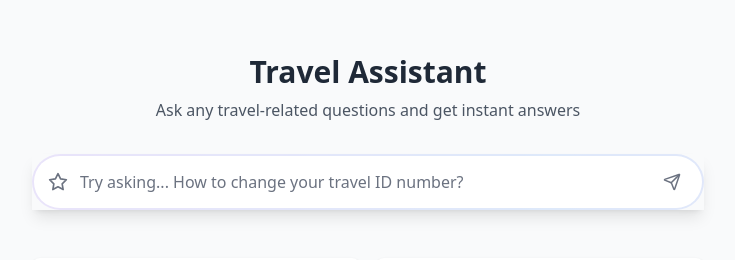
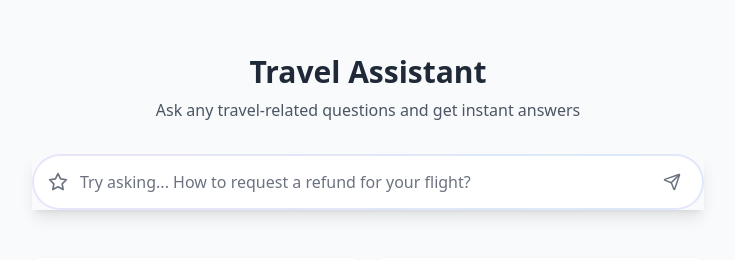
Before and after one commit to nevenkiwi/shimmer-input-reveal, a React (Vite) app: page / in a window 1280 px wide. Shown: the part 132-392 px from the top of the page, without its empty margins (272-1007 px from the left). Built offline with nearby package versions, Linux system fonts and the light colour scheme.

Commit message:
feat: Implement typewriter placeholder animation

```diff
--- a/src/components/AnimatedInput.tsx
+++ b/src/components/AnimatedInput.tsx
@@ -1,19 +1,32 @@
-import React, { useState, useEffect } from "react";
+
+import React, { useState, useEffect, useRef } from "react";
 import { cn } from "@/lib/utils";
 import { Send } from "lucide-react";
+
 interface AnimatedInputProps {
   onSubmit?: (value: string) => void;
   className?: string;
 }
-const placeholders = ["Try asking... How to request a refund for your flight?", "Try asking... How to change your travel ID number?", "Try asking... How to check-in online with the airline?", "Try asking... How to request special assistance?"];
+
+const placeholderPrefixText = "Try asking...";
+const placeholderTexts = [
+  "How to request a refund for your flight?",
+  "How to change your travel ID number?",
+  "How to check-in online with the airline?",
+  "How to request special assistance?"
+];
+
 const AnimatedInput: React.FC<AnimatedInputProps> = ({
   onSubmit,
   className
 }) => {
   const [inputValue, setInputValue] = useState("");
-  const [currentPlaceholder, setCurrentPlaceholder] = useState(0);
+  const [currentPlaceholderIndex, setCurrentPlaceholderIndex] = useState(0);
+  const [displayText, setDisplayText] = useState("");
+  const [isTyping, setIsTyping] = useState(true);
   const [showGradientBorder, setShowGradientBorder] = useState(true);
-  const [isChangingPlaceholder, setIsChangingPlaceholder] = useState(false);
+
+  const timeoutRef = useRef<NodeJS.Timeout | null>(null);
 
   // Fade away gradient border after initial load
   useEffect(() => {
@@ -24,19 +37,42 @@ const AnimatedInput: React.FC<AnimatedInputProps> = ({
     return () => clearTimeout(timer);
   }, []);
 
-  // Rotate through placeholders
+  // Typewriter animation effect
   useEffect(() => {
-    const interval = setInterval(() => {
-      setIsChangingPlaceholder(true);
+    const currentText = placeholderTexts[currentPlaceholderIndex];
 
-      // Wait for fade out to complete
-      setTimeout(() => {
-        setCurrentPlaceholder(prev => (prev + 1) % placeholders.length);
-        setIsChangingPlaceholder(false);
-      }, 500);
-    }, 4000);
-    return () => clearInterval(interval);
-  }, []);
+    if (isTyping) {
+      if (displayText.length < currentText.length) {
+        // Typing phase - add one character at a time
+        timeoutRef.current = setTimeout(() => {
+          setDisplayText(currentText.substring(0, displayText.length + 1));
+        }, 100);
+      } else {
+        // Finished typing - pause before starting to erase
+        timeoutRef.current = setTimeout(() => {
+          setIsTyping(false);
+        }, 2000);
+      }
+    } else {
+      if (displayText.length > 0) {
+        // Erasing phase - remove one character at a time
+        timeoutRef.current = setTimeout(() => {
+          setDisplayText(displayText.substring(0, displayText.length - 1));
+        }, 50);
+      } else {
+        // Finished erasing - move to next text and start typing again
+        setCurrentPlaceholderIndex((prev) => (prev + 1) % placeholderTexts.length);
+        setIsTyping(true);
+      }
+    }
+
+    return () => {
+      if (timeoutRef.current) {
+        clearTimeout(timeoutRef.current);
+      }
+    };
+  }, [displayText, isTyping, currentPlaceholderIndex]);
+
   const handleSubmit = (e: React.FormEvent) => {
     e.preventDefault();
     if (inputValue.trim() && onSubmit) {
@@ -44,6 +80,7 @@ const AnimatedInput: React.FC<AnimatedInputProps> = ({
       setInputValue("");
     }
   };
+
   return <form onSubmit={handleSubmit} className={cn("relative w-full max-w-2xl transition-all duration-500", className)}>
       <div className={cn("absolute inset-0 rounded-full transition-opacity duration-1000 opacity-0 overflow-hidden", showGradientBorder && "opacity-100")}>
         <div className="absolute inset-0 animate-liquid-flow bg-gradient-to-r from-purple-500 via-blue-500 to-teal-500 to-violet-500 to-pink-500" />
@@ -55,11 +92,22 @@ const AnimatedInput: React.FC<AnimatedInputProps> = ({
             <polygon points="12 2 15.09 8.26 22 9.27 17 14.14 18.18 21.02 12 17.77 5.82 21.02 7 14.14 2 9.27 8.91 8.26 12 2" />
           </svg>
         </div>
-        <input type="text" value={inputValue} onChange={e => setInputValue(e.target.value)} className={cn("flex-1 h-14 bg-transparent border-none outline-none text-gray-700 dark:text-gray-200 px-2", "placeholder:text-gray-500 dark:placeholder:text-gray-400", isChangingPlaceholder && "animate-fade-out")} placeholder={placeholders[currentPlaceholder]} />
-        <button type="submit" className="flex items-center justify-center w-10 h-10 mr-3 text-gray-500 hover:text-gray-800 dark:hover:text-gray-200 transition-colors" disabled={!inputValue.trim()}>
+        <input
+          type="text"
+          value={inputValue}
+          onChange={e => setInputValue(e.target.value)}
+          className="flex-1 h-14 bg-transparent border-none outline-none text-gray-700 dark:text-gray-200 px-2 placeholder:text-gray-500 dark:placeholder:text-gray-400"
+          placeholder={`${placeholderPrefixText} ${displayText}`}
+        />
+        <button
+          type="submit"
+          className="flex items-center justify-center w-10 h-10 mr-3 text-gray-500 hover:text-gray-800 dark:hover:text-gray-200 transition-colors"
+          disabled={!inputValue.trim()}
+        >
           <Send size={18} />
         </button>
       </div>
     </form>;
 };
+
 export default AnimatedInput;
```
